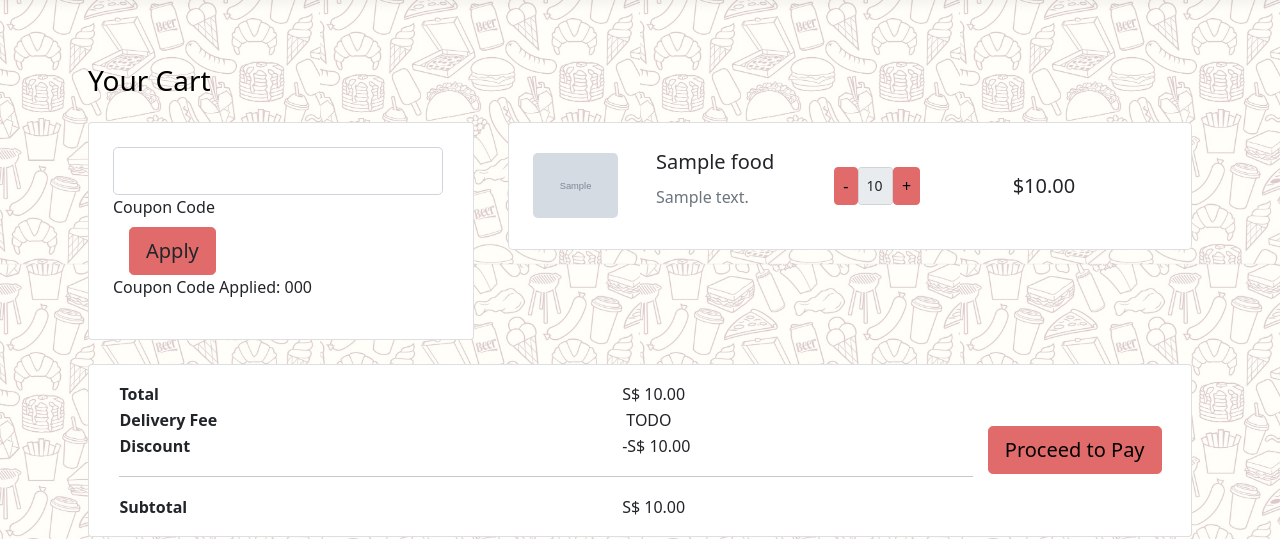
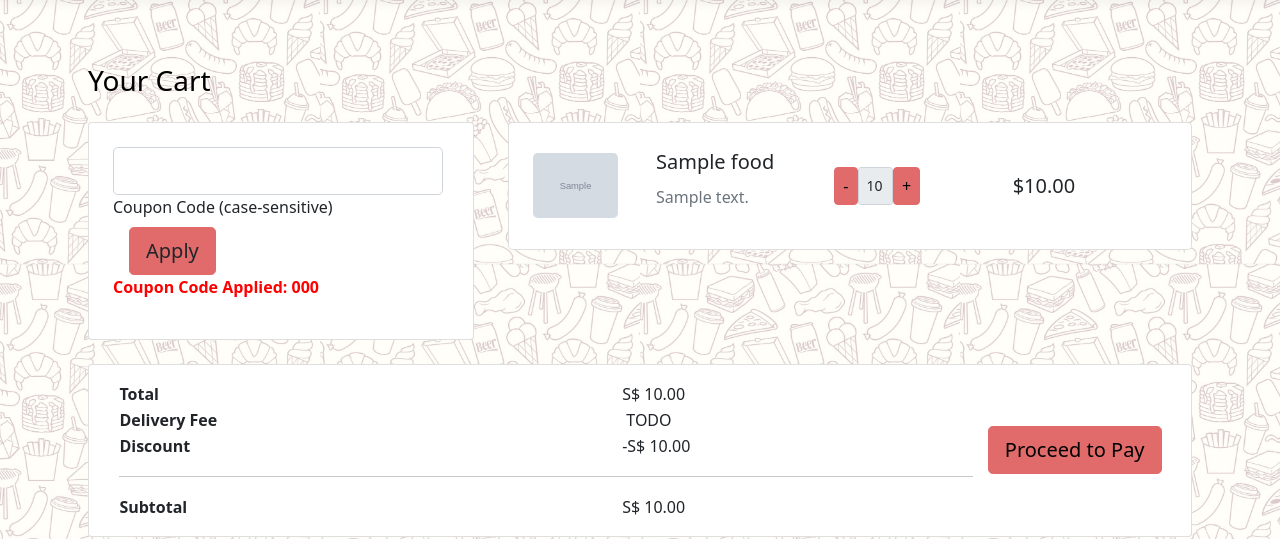
Before and after one commit to ashlilies/appdpj, a Flask app: template src/application/templates/consumer/cart.html in a window 1280 px wide. Shown: the part 56-595 px from the top of the page. Run offline with Flask 2, Linux system fonts and the light colour scheme; the template is opened without the code that fills it: most values are stand-ins (such as "Sample title", 1, 10 or a date in 2020); grey boxes marked "Sample" are stand-in pictures; some libraries are stand-ins or nearby versions.

Commit message:
cleaned up cart page

```diff
--- a/src/application/templates/consumer/cart.html
+++ b/src/application/templates/consumer/cart.html
@@ -109,11 +109,11 @@
                 <div class="form-outline flex-fill">
                   <input type="text" id="form1" name="couponCode"
                          class="form-control form-control-lg"/>
-                  <label class="form-label" for="form1">Coupon Code</label>
+                  <label class="form-label" for="form1">Coupon Code (case-sensitive)</label>
                 </div>
                 <button type="submit" class="btn btn-lg ms-3">Apply</button>
                 {% if cart.coupon_code != "" %}
-                  <p>Coupon Code Applied: {{ cart.coupon_code }}</p>
+                  <p style="color: red;"><b>Coupon Code Applied: {{ cart.coupon_code }}</b></p>
                 {% endif %}
               </form>
 
```
